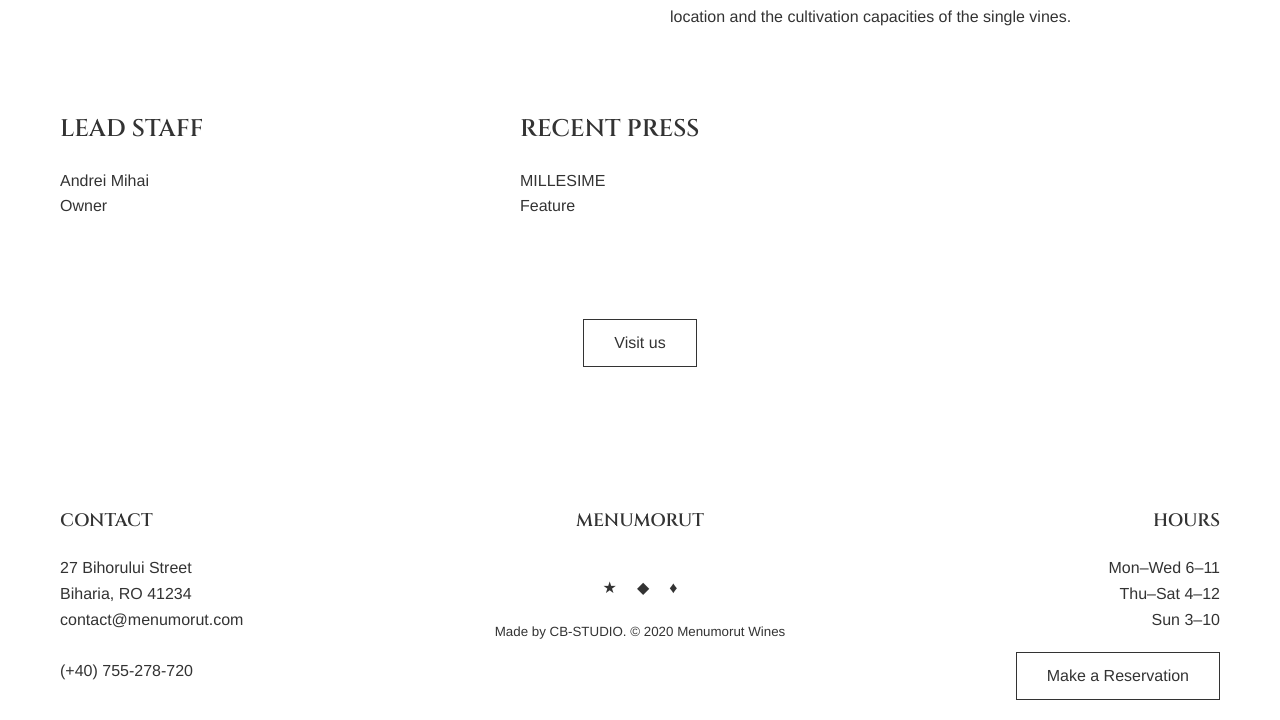
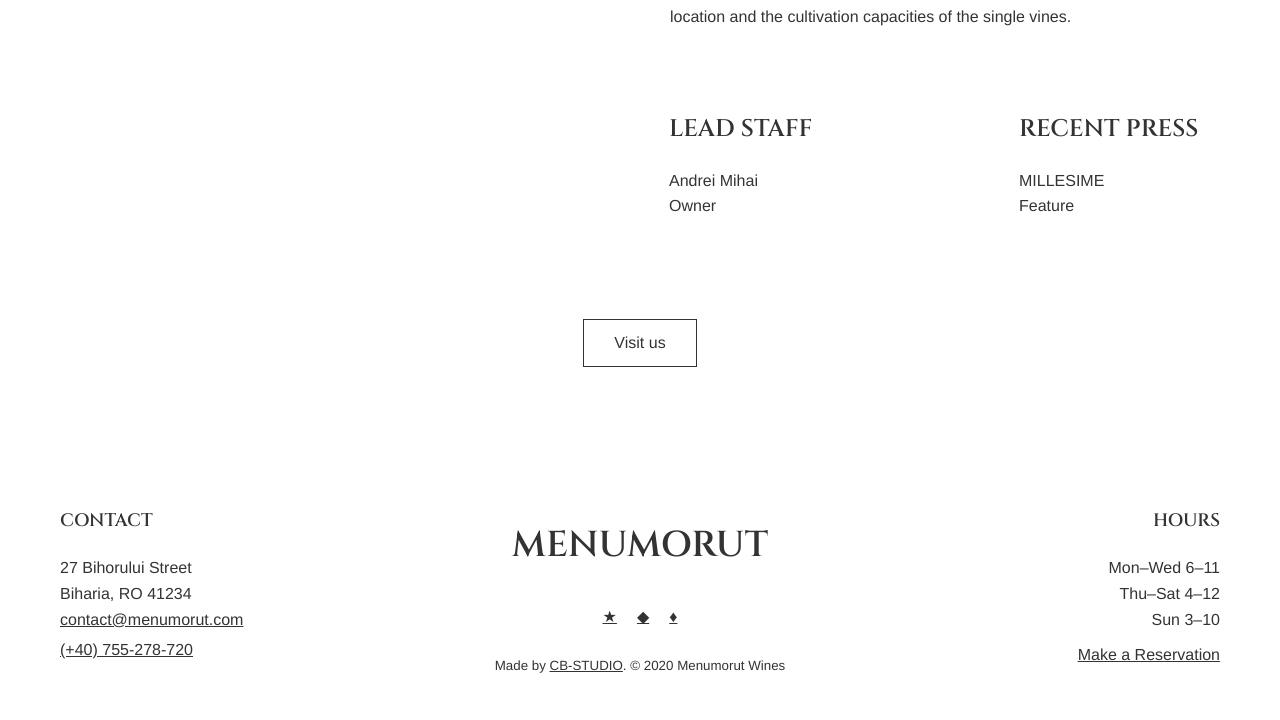
Before and after one commit to bogdanbojan/menumorut, a plain HTML site: page test-story-page.html in a window 1280 px wide. Shown: the part 1220-1940 px from the top of the page. Drawn offline with Linux system fonts and the light colour scheme.

Commit message:
Update story page logo and align staff press div

```diff
--- a/test-story-page.html
+++ b/test-story-page.html
@@ -1,5 +1,6 @@
 <!DOCTYPE html>
 <html lang="en">
+
 <head>
     <meta charset="UTF-8">
     <meta name="viewport" content="width=device-width, initial-scale=1.0">
@@ -31,6 +32,8 @@
             justify-content: space-between;
             align-items: center;
             z-index: 1000;
+            transition: background-color 0.3s ease;
+            /* Add smooth transition */
         }
 
         .logo {
@@ -38,6 +41,19 @@
             font-size: clamp(20px, 4vw, 24px);
             color: white;
             margin-right: auto;
+            transition: color 0.3s ease;
+            /* Add smooth transition */
+        }
+
+        /* Add new class for scrolled state */
+        .header.scrolled {
+            background-color: white;
+            /* Add white background when scrolled */
+        }
+
+        .header.scrolled .logo {
+            color: black;
+            /* Change logo color to black when scrolled */
         }
 
         .nav {
@@ -113,6 +129,10 @@
             gap: 120px;
             margin: 80px 0;
             max-width: 800px;
+            margin-left: 52.5%;
+            /* Added to align to the right */
+            width: 50%;
+            /* Added to match the right column width */
         }
 
         .staff-press h2 {
@@ -146,6 +166,37 @@
         .footer a {
             color: #333;
             text-decoration: none;
+        }
+
+        .footer .hours-section {
+            text-align: right;
+        }
+
+        .footer .hours-section a {
+            display: inline;
+            border: none;
+            padding: 0;
+            margin: 0;
+            font-weight: normal;
+        }
+
+        .footer .contact-links a {
+            display: block;
+            margin-bottom: 5px;
+        }
+
+        /* Remove button styles */
+        .footer .button {
+            display: inline;
+            padding: 0;
+            border: none;
+            margin: 0;
+            transition: none;
+        }
+
+        .footer .button:hover {
+            background: transparent;
+            color: #333;
         }
 
         .social-icons {
@@ -186,18 +237,18 @@
                 text-align: left;
             }
 
-            .footer > div {
+            .footer>div {
                 display: flex;
                 flex-direction: column;
                 align-items: flex-start;
             }
 
-            .footer > div:nth-child(2) {
+            .footer>div:nth-child(2) {
                 align-items: center;
                 justify-content: flex-start;
             }
 
-            .footer > div:last-child {
+            .footer>div:last-child {
                 align-items: flex-end;
                 text-align: right;
             }
@@ -232,16 +283,19 @@
             .content {
                 padding: 20px;
             }
+
+            .staff-press {
+                width: 100%;
+                margin-left: 0;
+            }
         }
 
-        /* Hover Effects */
         @media (hover: hover) {
             .nav a:hover {
                 opacity: 0.8;
             }
         }
 
-        /* Print Styles */
         @media print {
             .header {
                 position: static;
@@ -249,12 +303,42 @@
                 background: none;
             }
 
-            .nav, .mobile-menu-btn {
+            .nav,
+            .mobile-menu-btn {
                 display: none;
             }
         }
+
+        /* New Styles for Footer */
+        .footer .logo {
+            font-size: clamp(24px, 5vw, 36px); /* Increase logo size */
+            margin: 10px 0;
+            color: #333;
+        }
+
+        .footer .contact-links a,
+        .footer .social-icons a,
+        .footer .button {
+            text-decoration: underline; /* Add underline to links */
+        }
+
+        .footer .contact-links a,
+        .footer .social-icons a,
+        .footer .button {
+            display: inline-block; /* Ensure alignment */
+            margin-bottom: 5px; /* Add spacing between links */
+        }
+
+        .footer .social-icons {
+            justify-content: flex-start; /* Align icons to the left */
+        }
+
+        .footer .button {
+            margin-top: 10px; /* Adjust margin for button */
+        }
     </style>
 </head>
+
 <body>
     <header class="header">
         <div class="logo">MENUMORUT</div>
@@ -276,9 +360,19 @@
         <div class="two-column">
             <div class="title">PRODUCING HIGH QUALITY WINES SINCE 1970.</div>
             <div>
-                <p>Menumorut Wines is located in the town of Biharia, in the building overlooking the hills. It is here that more than 200 years ago a beautiful story began.The story of the wine cellars where, in the heart of the Crisana area and protected by gentle hills, a wine was born. That wine was then called Menumorut, in honor of the ruler of the lands where it was produced for the first time.</p>
-                <p>Today the Family continues the work that began more than two centuries ago: producing high quality wines meant to enrich, year after year, the history of this important cellar where modernity and tradition meet and where a great heritage of vineyards and knowledge has been passed down from parents to children generations.</p>
-                <p>Armed with great winemaking experience, the people here, present themselves as faithful interpreters of the native vineyards and their locations, respecting them and rigorously preserving the typical qualities thanks to the vinification of the grapes that come from their own vineyards and the winemaking processes selected over many years of activity, focusing on the location and the cultivation capacities of the single vines.</p>
+                <p>Menumorut Wines is located in the town of Biharia, in the building overlooking the hills. It is here
+                    that more than 200 years ago a beautiful story began.The story of the wine cellars where, in the
+                    heart of the Crisana area and protected by gentle hills, a wine was born. That wine was then called
+                    Menumorut, in honor of the ruler of the lands where it was produced for the first time.</p>
+                <p>Today the Family continues the work that began more than two centuries ago: producing high quality
+                    wines meant to enrich, year after year, the history of this important cellar where modernity and
+                    tradition meet and where a great heritage of vineyards and knowledge has been passed down from
+                    parents to children generations.</p>
+                <p>Armed with great winemaking experience, the people here, present themselves as faithful interpreters
+                    of the native vineyards and their locations, respecting them and rigorously preserving the typical
+                    qualities thanks to the vinification of the grapes that come from their own vineyards and the
+                    winemaking processes selected over many years of activity, focusing on the location and the
+                    cultivation capacities of the single vines.</p>
             </div>
         </div>
 
@@ -302,17 +396,20 @@
         <div>
             <h3>CONTACT</h3>
             <p>27 Bihorului Street<br>Biharia, RO 41234</p>
-            <a href="mailto:contact@menumorut.com">contact@menumorut.com</a><br>
-            <a href="tel:+40755278720">(+40) 755-278-720</a>
+            <div class="contact-links">
+                <a href="mailto:contact@menumorut.com">contact@menumorut.com</a>
+                <a href="tel:+40755278720">(+40) 755-278-720</a>
+            </div>
         </div>
         <div>
-            <h3>MENUMORUT</h3>
+            <h3 class="logo">MENUMORUT</h3>
             <div class="social-icons">
                 <a href="#">★</a>
                 <a href="#">◆</a>
                 <a href="#">♦</a>
             </div>
-            <small>Made by <a href="#">CB-STUDIO</a>. © 2020 Menumorut Wines</small>
+            <!-- TODO change the class of this -->
+            <small class="contact-links">Made by <a href="#">CB-STUDIO</a>. © 2020 Menumorut Wines</small>
         </div>
         <div>
             <h3>HOURS</h3>
@@ -324,7 +421,22 @@
     <script>
         const mobileMenuBtn = document.querySelector('.mobile-menu-btn');
         const nav = document.querySelector('.nav');
+        const header = document.querySelector('.header');
 
+        // Add scroll event listener
+        window.addEventListener('scroll', () => {
+            // Get the height of the hero section
+            const heroHeight = document.querySelector('.hero').offsetHeight;
+
+            // Check if we've scrolled past the hero section
+            if (window.scrollY > heroHeight - header.offsetHeight) {
+                header.classList.add('scrolled');
+            } else {
+                header.classList.remove('scrolled');
+            }
+        });
+
+        // Keep existing mobile menu functionality
         mobileMenuBtn.addEventListener('click', () => {
             nav.classList.toggle('active');
         });
@@ -336,4 +448,5 @@
         });
     </script>
 </body>
+
 </html>
```
